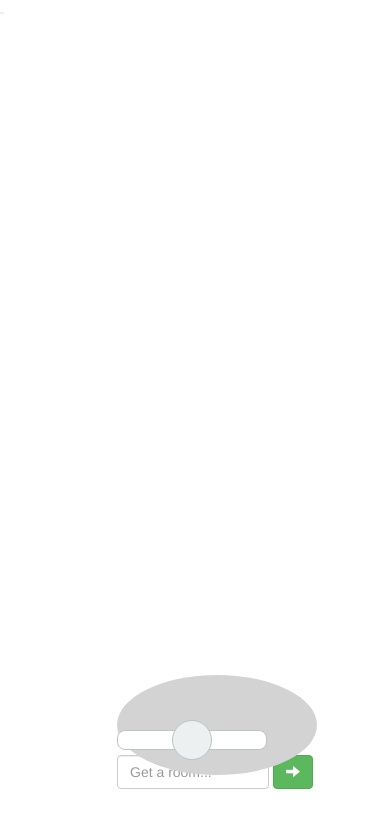
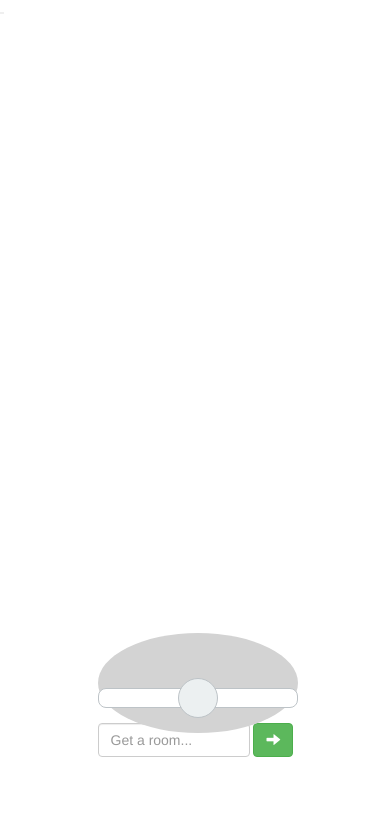
Before and after one commit to awronka/common-canvas, a website: page server/index.html in a window 390 px wide. Drawn offline with nearby package versions, Linux system fonts and the light colour scheme; some packages are replaced by stand-ins of ours; files that its build step writes are made by us from their sources; files whose address does not match are found by name.

Commit message:
modest formatting changes to options bar

```diff
--- a/client/pre-build/canvas/canvas.scss
+++ b/client/pre-build/canvas/canvas.scss
@@ -71,14 +71,18 @@
 
     .options-bar {
       position: fixed;
-      top: 80%;
-      margin-left: 30%;
+      top: 75%;
+      margin-left: 25%;
       left: 0;
+    }
+
+    .form-inline {
+      margin-top: 40px;
     }
 
     input[type=range] {
       -webkit-appearance: none;
-      width: 150px;
+      width: 100%;
       margin-top: 5px;
       border-radius: 8px;
       height: 20px;
```
